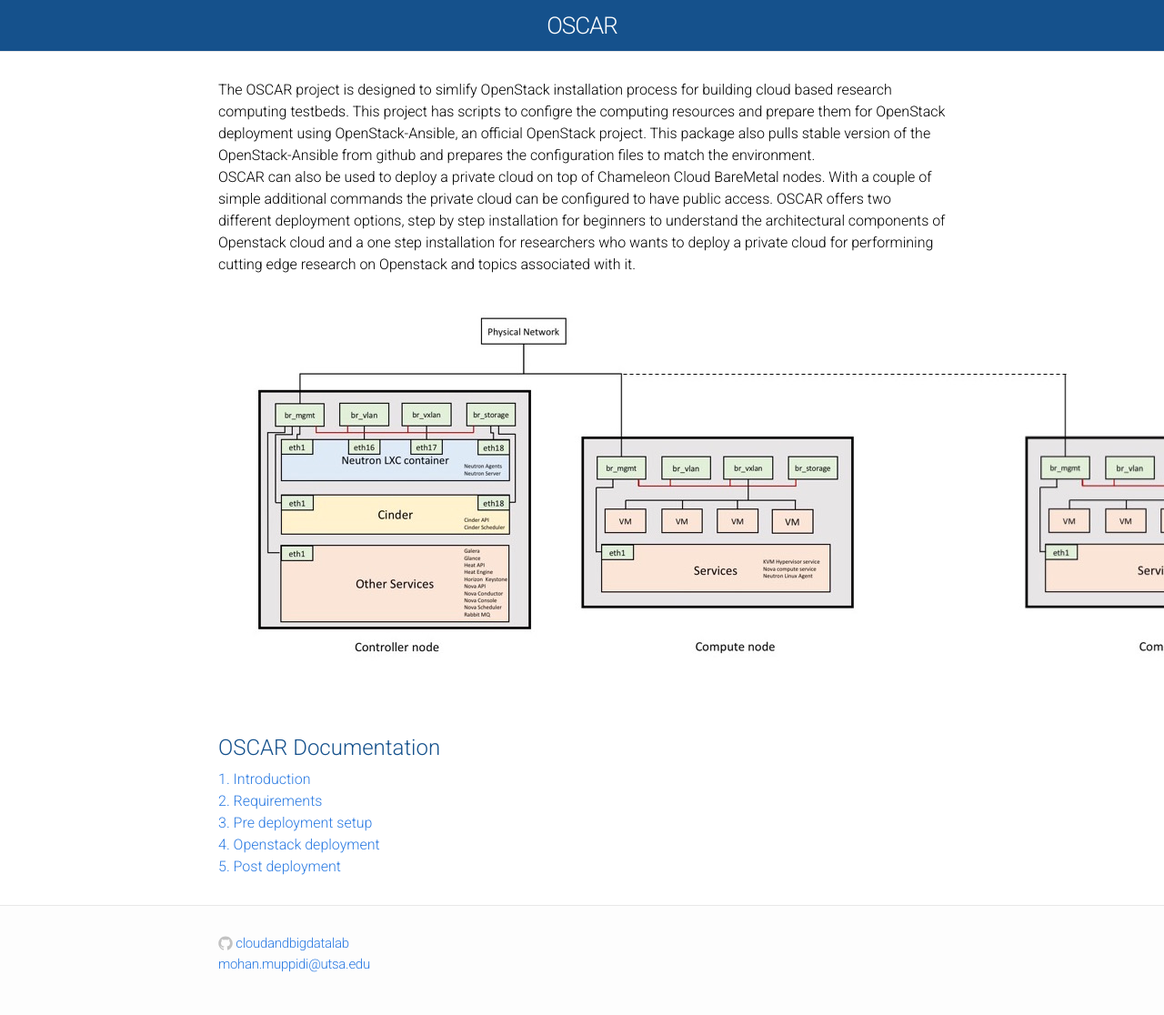
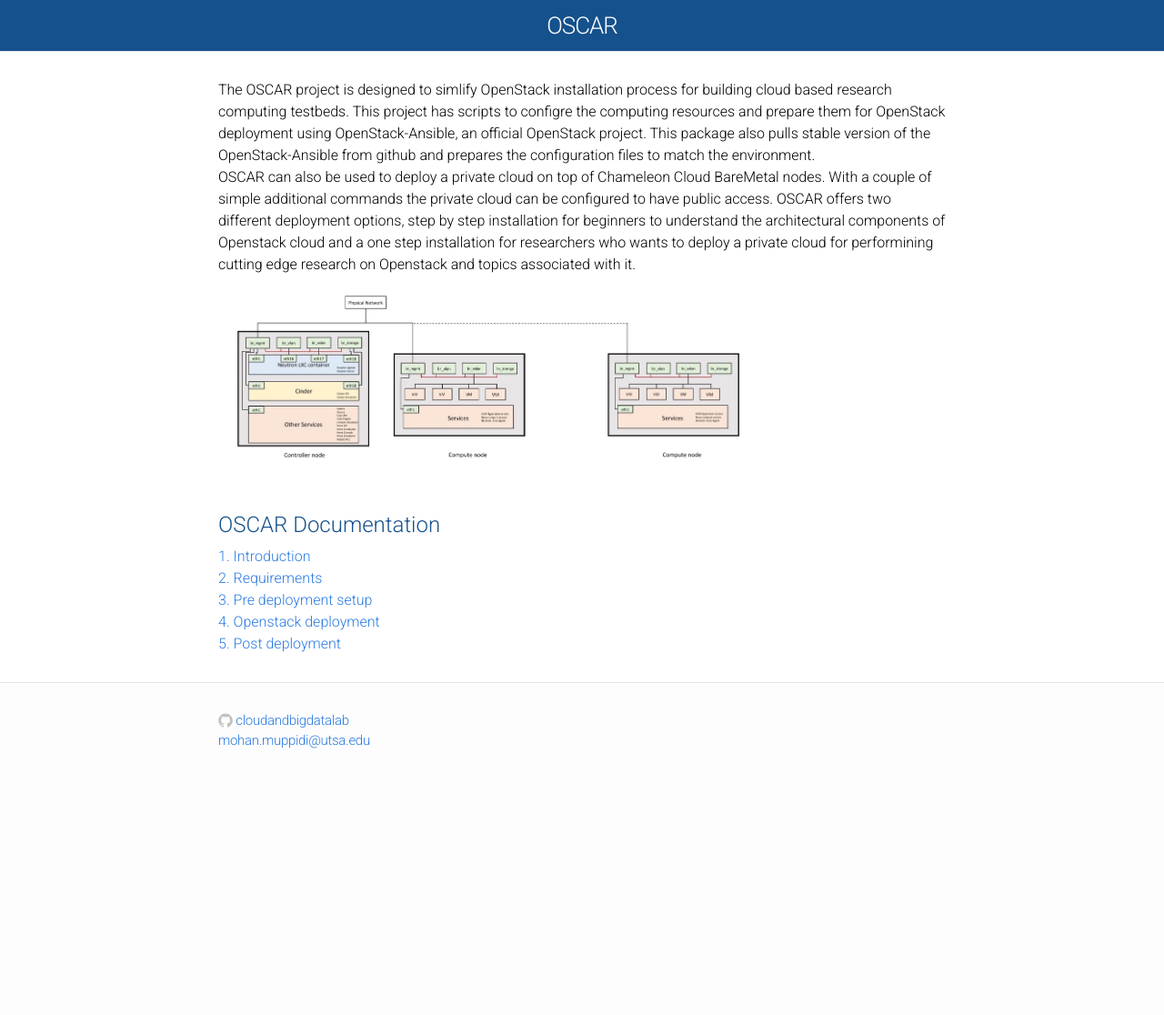
Before and after one commit to cloudandbigdatalab/OSCAR, a Jekyll site: the page built from index.html, in a window 1280 px wide. Shown: the whole page at 91% size. Built offline with Jekyll 4.4.1, drawn with Linux system fonts in a browser that asks for light colours; Markdown is read by kramdown in place of the engine named in the settings; after the commit the page ends 900 px from its top, so only the background shows below that.

Commit message:
Update index.html

```diff
--- a/index.html
+++ b/index.html
@@ -13,7 +13,7 @@
 </div>
 
 <div>
-      <img src="https://github.com/cloudandbigdatalab/OSCAR/blob/gh-pages/assets/figures/Slide7.jpg?raw=True">
+      <img src="https://github.com/cloudandbigdatalab/OSCAR/blob/gh-pages/assets/figures/Slide7.jpg?raw=True" width="75%">
       <!--<img src="https://github.com/cloudandbigdatalab/OSCAR/blob/gh-pages/assets/figures/Slide7.jpg?raw=True" width="100%">-->
 </div>
 
```
